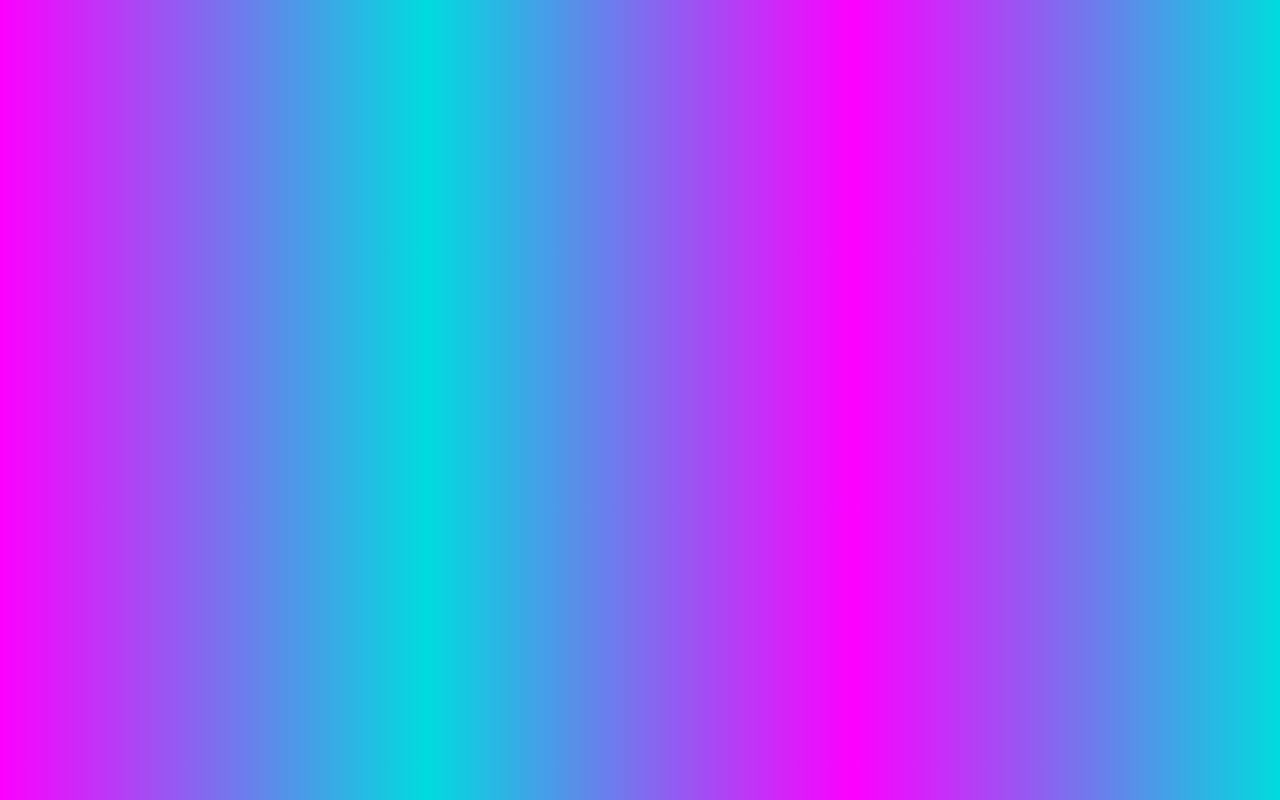
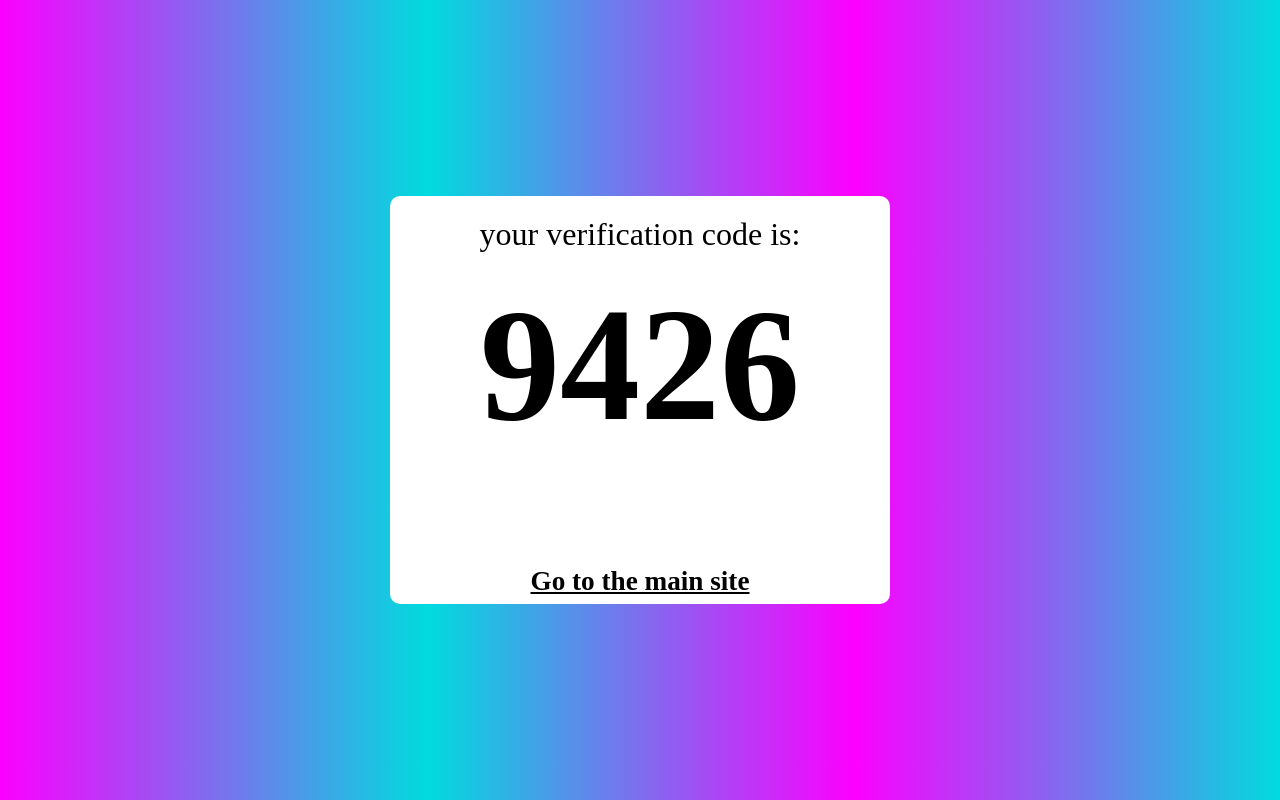
Before and after one commit to hanizaheri/verification_code, a plain HTML site: page index.html in a window 1280 px wide. Shown: the top 800 px of the page. Drawn offline with Linux system fonts and the light colour scheme.

Commit message:
Update style.css

```diff
--- a/style.css
+++ b/style.css
@@ -7,31 +7,43 @@ body{
     background: linear-gradient(right, #00dbde, #fc00ff, #00dbde, #fc00ff);
 }
 
-a {
-	font-family: Poppins-Regular;
-    -webkit-text-size-adjust: 100%;
-    font-weight: bold;
-	font-size: 170%;
-	line-height: 1.7;
-	color: black;
-	transition: all 0.4s;
-	-webkit-transition: all 0.4s;
-  -o-transition: all 0.4s;
-  -moz-transition: all 0.4s;
+* {
+	margin: 0px;
+	padding: 0px;
+	box-sizing: border-box;
 }
 
-a:focus {
-	outline: none !important;
+#main{
+    padding-top: 70%;
+    padding-bottom: 20%;
+    text-align: center;
+    width: 100%;
+    min-height: 100vh;
+    display: -webkit-box;
+    display: -webkit-flex;
+    display: -moz-box;
+    display: -ms-flexbox;
+    display: flex;
+    flex-wrap: wrap;
+    justify-content: center;
+    align-items: center;
+    padding: 15px;
+    background-repeat: no-repeat;
+    background-position: center;
+    background-size: cover;
 }
 
-a:hover {
-	text-decoration: none;
-  /*color: #6c757d;*/
+.wrap-login100 {
+  width: 500px;
+  background: #fff;
+  border-radius: 10px;
+  overflow: hidden;
 }
 
 #text_label{
     font-family: Poppins-Regular;
     -webkit-text-size-adjust: 100%;
+    margin-top: 20px;
     font-size: 200%;
     display:flex;
     flex-direction: row;
@@ -52,8 +64,25 @@ a:hover {
     align-items: center;
 }
 
-#main{
-    padding-top: 70%;
-    padding-bottom: 20%;
-    text-align: center;
+a {
+	font-family: Poppins-Regular;
+    -webkit-text-size-adjust: 100%;
+    font-weight: bold;
+	font-size: 170%;
+	line-height: 1.7;
+    margin-bottom: 20px;
+	color: black;
+	transition: all 0.4s;
+	-webkit-transition: all 0.4s;
+  -o-transition: all 0.4s;
+  -moz-transition: all 0.4s;
 }
+
+a:focus {
+	outline: none !important;
+}
+
+a:hover {
+    text-decoration: none;
+    color: #a64bf4;
+}
```
